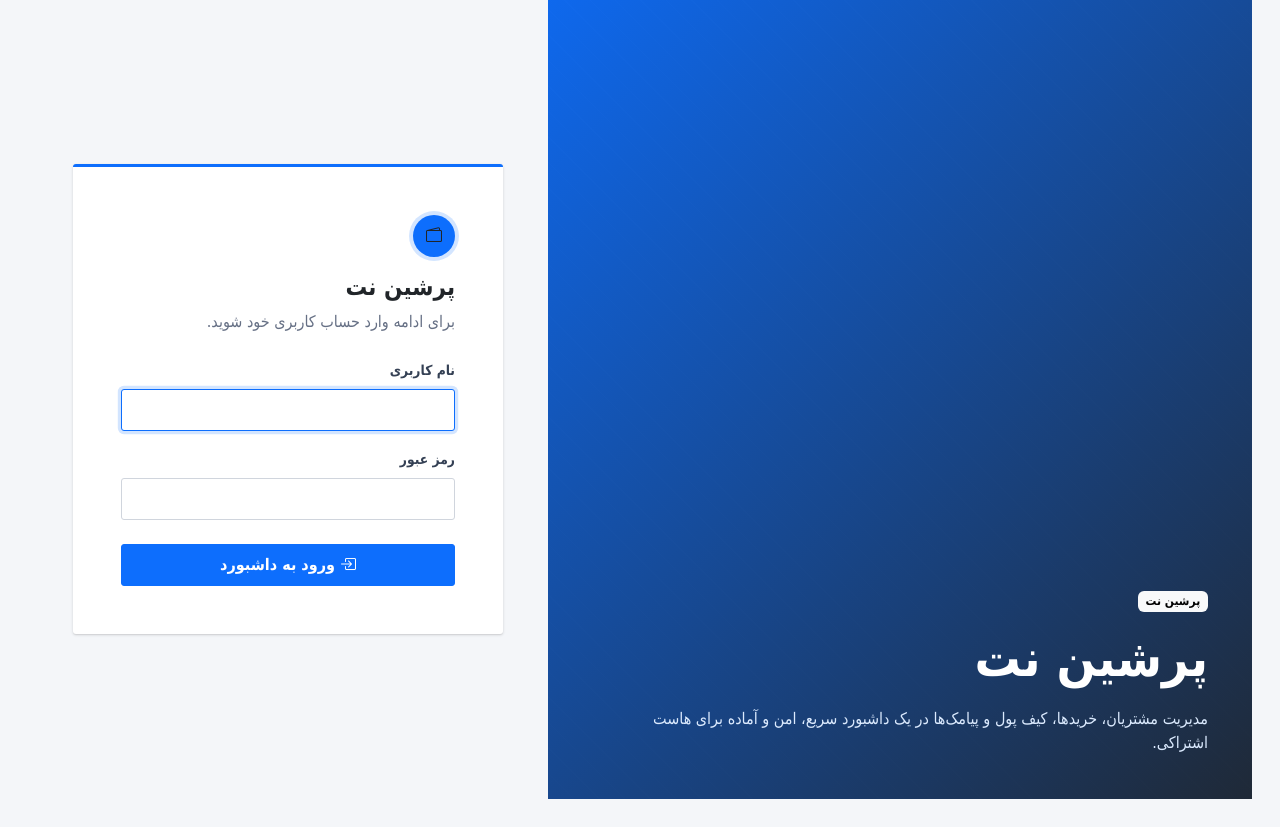
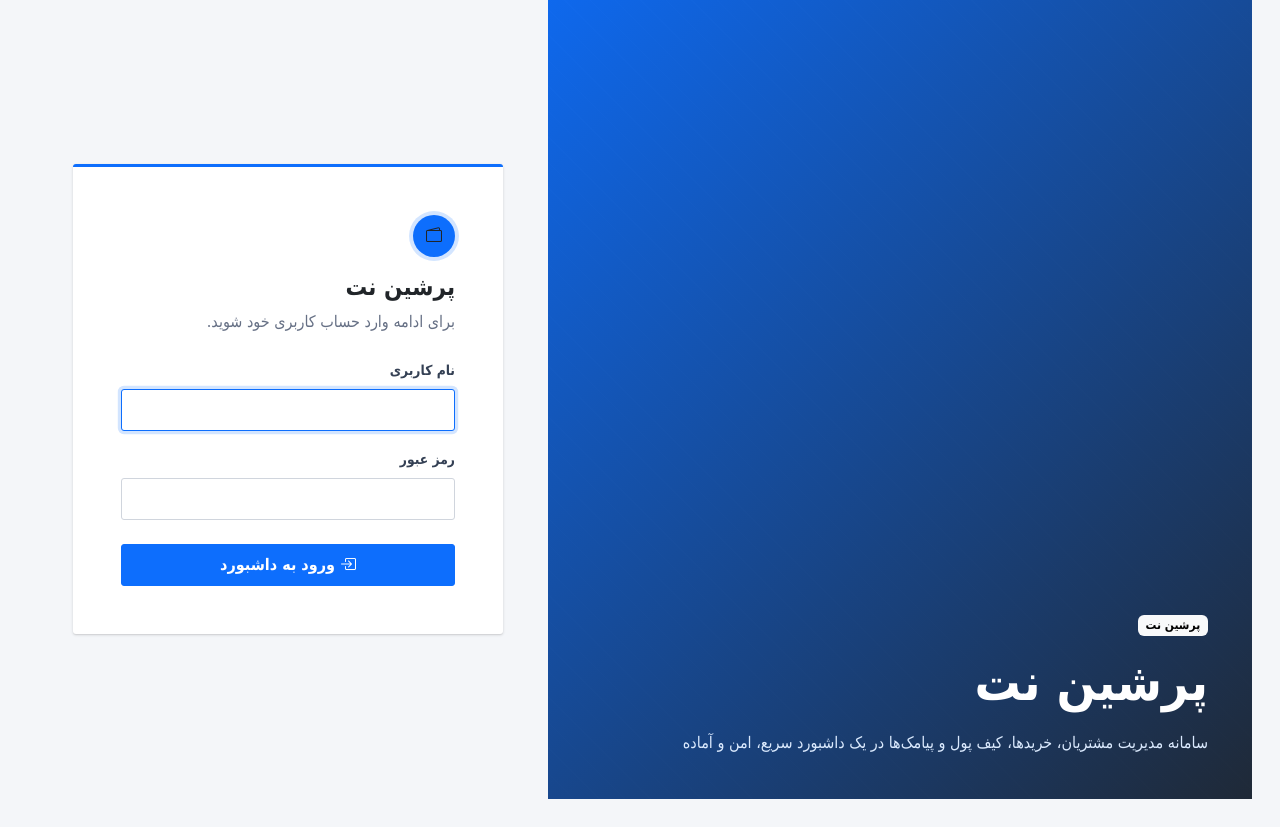
Before and after one commit to atakhadiviom/Cashback_php, a PHP site: page /login in a window 1280 px wide. Shown: the part 29-856 px from the top of the page. Run offline with PHP 8.4, Linux system fonts and the light colour scheme; data comes from the database, SQL or seed files in the repository.

Commit message:
Login page tagline updated (v1.1.33)
- Replace the login-side paragraph with the requested wording
- Version bump 1.1.32 -> 1.1.33

Co-authored-by: CommandCodeBot <noreply@commandcode.ai>

```diff
--- a/resources/views/auth/login.php
+++ b/resources/views/auth/login.php
@@ -3,7 +3,7 @@
     <div class="login-visual">
         <span class="badge text-bg-light align-self-start mb-3"><?= e(\App\Services\BrandingService::name()) ?></span>
         <h2><?= e(\App\Services\BrandingService::name()) ?></h2>
-        <p>مدیریت مشتریان، خریدها، کیف پول و پیامک‌ها در یک داشبورد سریع، امن و آماده برای هاست اشتراکی.</p>
+        <p>سامانه مدیریت مشتریان، خریدها، کیف پول و پیامک‌ها در یک داشبورد سریع، امن و آماده</p>
     </div>
     <div class="login-panel">
         <div class="card login-card">
```
Also changed, not shown: README.md, 1 other file.
